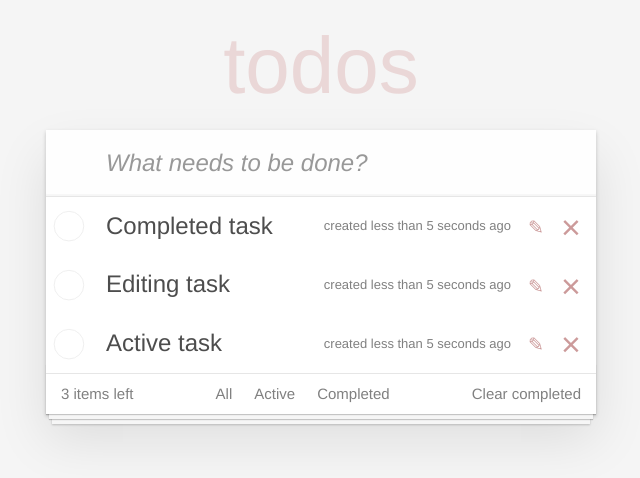
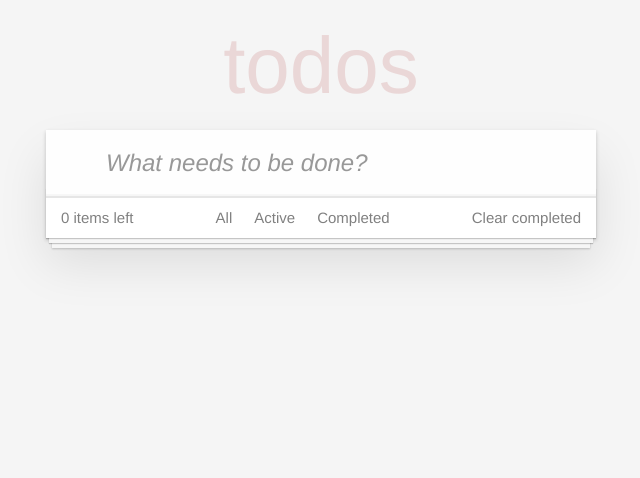
Before and after one commit to chepaksov/todo, a React (Create React App) app: page / in a window 1280 px wide. Shown: the top 478 px of the page, without its empty margins (319-959 px from the left). Built offline with nearby package versions, Linux system fonts and the light colour scheme.

Commit message:
1.3.19 Настроить дату и Type prop

```diff
--- a/package.json
+++ b/package.json
@@ -9,6 +9,7 @@
     "classnames": "^2.3.1",
     "date-fns": "^2.23.0",
     "node-sass": "^6.0.1",
+    "prop-types": "^15.7.2",
     "react": "^17.0.2",
     "react-dom": "^17.0.2",
     "react-scripts": "4.0.3",
--- a/src/components/App.js
+++ b/src/components/App.js
@@ -11,6 +11,7 @@ class Form extends PureComponent {
         filterElem,
         todoData,
     };
+
     deleteItem = (id) => {
         this.setState(({todoData}) => {
             const idx = todoData.findIndex((el) => el.id === id);
@@ -95,7 +96,8 @@ class Form extends PureComponent {
         return (
             <><NewTaskForm addItem={this.addItem}/>
                 <section className='main'>
-                    <TaskList todoData={todoData}
+                    <TaskList
+                        todoData={todoData}
                               onDeleted={this.deleteItem}
                               onToggleCompleted={this.onToggleCompleted}
                               onToggleEditing={this.onToggleEditing}
@@ -104,7 +106,7 @@ class Form extends PureComponent {
                               active={active}
                               completed={completed}/>
                     <Footer elements={filterElem}
-                            todo={activeTaskLength}
+                            activeTaskLength={activeTaskLength}
                             onToggleSelected={this.onToggleSelected}
                             onClear={this.onClear}/>
                 </section>
--- a/src/components/Footer.js
+++ b/src/components/Footer.js
@@ -2,8 +2,14 @@ import React, {PureComponent} from 'react';
 import TaskFilter from "./TaskFilter";
 
 export default class Footer extends PureComponent {
+    static defaultProps ={
+        onClear: ()=>{console.log('function onClear not passed')},
+        onToggleSelected: ()=> {console.log('function onToggleSelected not passed')},
+        elements: [],
+        activeTaskLength: '0'
+    }
     render() {
-        const {elements, todo, onToggleSelected, showCompletedTasks, onClear} = this.props;
+        const {elements, activeTaskLength, onToggleSelected, onClear} = this.props;
         const elementFilter = elements.map((item) => {
             const {id, ...itemProps} = item;
             return (
@@ -11,14 +17,13 @@ export default class Footer extends PureComponent {
                     <TaskFilter
                         {...itemProps}
                         onToggleSelected={() => onToggleSelected(id)}
-                        showCompletedTasks={() => showCompletedTasks(id)}
                     />
                 </li>
             );
         });
         return (
             <footer className="footer">
-                <span className="todo-count">{todo} items left</span>
+                <span className="todo-count">{activeTaskLength} items left</span>
                 <ul className="filters">
                     {elementFilter}
                 </ul>
--- a/src/components/Task.js
+++ b/src/components/Task.js
@@ -1,11 +1,25 @@
 import React, {PureComponent} from 'react';
 import {formatDistanceToNow} from 'date-fns';
 import classNames from "classnames";
+import PropTypes from "prop-types";
 
 export default class Task extends PureComponent {
     state = {
         label: ''
     };
+    static defaultProps ={
+        onDeleted: ()=>{console.log('function onDeleted not passed')},
+        onToggleCompleted: ()=> {console.log('function onToggleCompleted not passed')},
+        onToggleEditing: ()=>{console.log('function onToggleEditing not passed')},
+        editItem: ()=>{console.log('function editItem not passed')},
+        onLabelChange: ()=>{console.log('function onLabelChange not passed')},
+        active: {},
+        completed: {},
+        label: null,
+    }
+    static propTypes = {
+        label: PropTypes.string
+    }
     onSubmit = (event) => {
         event.preventDefault();
         this.props.editItem(this.state.label);
@@ -15,12 +29,13 @@ export default class Task extends PureComponent {
     };
 
     render() {
-        const {label, onDeleted, onToggleCompleted, onToggleEditing, completed, editing} = this.props;
+        const {label, onDeleted, onToggleCompleted, onToggleEditing, completed, editing,onLabelChange} = this.props;
+
         return ((editing) ? (
                 <li className={classNames({editing})}>
                     <form onSubmit={this.onSubmit}>
                         <input type="text" className="edit"
-                               onChange={this.props.onLabelChange(this.state.label)}
+                               onChange={onLabelChange(this.state.label)}
                                defaultValue={this.state.label}/>
                     </form>
                 </li>) : (
--- a/src/components/TaskFilter.js
+++ b/src/components/TaskFilter.js
@@ -1,7 +1,15 @@
 import React, {PureComponent} from 'react';
 import classNames from "classnames";
-
+import PropTypes from 'prop-types';
 export default class TaskFilter extends PureComponent {
+    static defaultProps ={
+        selected: ()=>{console.log('function selected not passed')},
+        onToggleSelected: ()=> {console.log('function onToggleSelected not passed')},
+        label: '',
+    }
+    static propTypes = {
+        label: PropTypes.string
+    }
     render() {
         const {label, selected, onToggleSelected} = this.props;
         return (
--- a/src/components/TaskList.js
+++ b/src/components/TaskList.js
@@ -5,11 +5,21 @@ export default class TaskList extends PureComponent {
     state = {
         label: ''
     };
+static defaultProps ={
+    todoData : [],
+    onDeleted: ()=>{console.log('function onDeleted not passed')},
+    onToggleCompleted: ()=> {console.log('function onToggleCompleted not passed')},
+    onToggleEditing: ()=>{console.log('function onToggleEditing not passed')},
+    editItem: ()=>{console.log('function editItem not passed')},
+    active: {},
+    completed: {}
+}
     onLabelChange = (event) => {
         this.setState({
             label: event.target.value
         });
     };
+
     render() {
         const {todoData, onDeleted, onToggleCompleted, onToggleEditing, editItem, active, completed} = this.props;
         let elements;
--- a/src/components/constants/constants.js
+++ b/src/components/constants/constants.js
@@ -1,6 +1,6 @@
 let itemId = 1;
 
-const createTodoItem = (label, completed , editing , selected = undefined) => {
+const createTodoItem = (label, completed=false , editing=false , selected = undefined) => {
     return {
         label,
         id: itemId++,
@@ -9,14 +9,15 @@ const createTodoItem = (label, completed , editing , selected = undefined) => {
         selected,
     };
 };
+
+
 const filterElem = [
     createTodoItem('All', undefined, undefined, false),
     createTodoItem('Active', undefined, undefined, false),
     createTodoItem('Completed', undefined, undefined, false),
 ];
-const todoData = [
-    createTodoItem('Completed task', false, false),
-    createTodoItem('Editing task', false, false),
-    createTodoItem('Active task', false, false),
-];
+
+const todoData = [];
+
+
 export {filterElem, todoData, createTodoItem};
```
